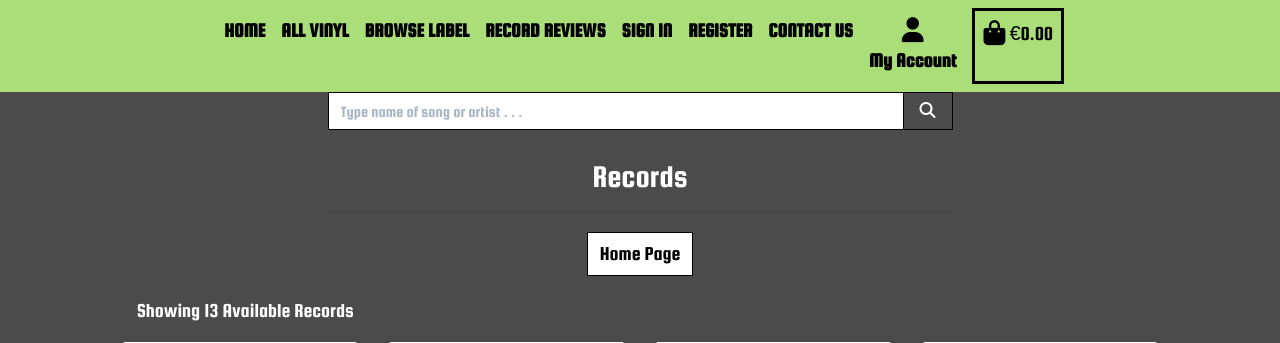
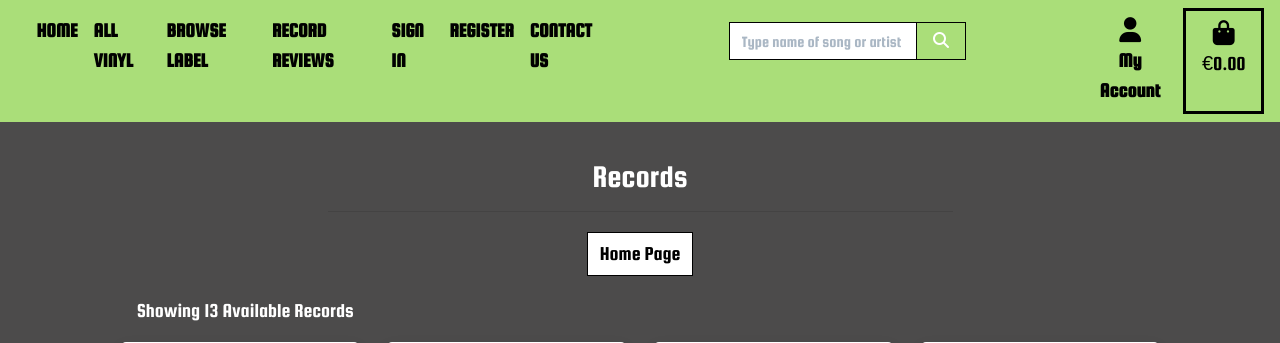
Before and after one commit to David-Maura-Rodgers/House-Vinyl-Ireland, a Django app: page /products/ in a window 1280 px wide. Shown: the top 343 px of the page. Run offline with Django 3.2, Linux system fonts and the light colour scheme; data comes from the database, SQL or seed files in the repository; both versions use the stored data as it was after the commit; some libraries are stand-ins or nearby versions.

Commit message:
edit: have decided to now have searchbar in main nav rather than selected pages

```diff
--- a/home_page/templates/home_page/index.html
+++ b/home_page/templates/home_page/index.html
@@ -8,10 +8,6 @@
             </div>
         </div>
     </div>
-{% endblock %}
-
-{% block searchbar %}
-    {% include 'includes/searchbar.html' %}
 {% endblock %}
 
 {% block content %}
--- a/products/templates/products/product_detail.html
+++ b/products/templates/products/product_detail.html
@@ -7,10 +7,6 @@
             <div class="col"></div>
         </div>
     </div>
-{% endblock %}
-
-{% block searchbar %}
-    {% include 'includes/searchbar.html' %}
 {% endblock %}
 
 {% block content %}
--- a/products/templates/products/products.html
+++ b/products/templates/products/products.html
@@ -8,10 +8,6 @@
             </div>
         </div>
     </div>
-{% endblock %}
-
-{% block searchbar %}
-    {% include 'includes/searchbar.html' %}
 {% endblock %}
 
 {% block content %}
--- a/static/css/base.css
+++ b/static/css/base.css
@@ -18,6 +18,15 @@ body {
 
 #main-nav {
     background-color: rgb(170, 222, 121);
+}
+
+.navbar-nav {
+    margin-left: 1%;
+}
+
+#searchbar {
+    margin-top: 3%;
+    width: 475px;
 }
 
 .nav-item {
--- a/templates/includes/main-nav.html
+++ b/templates/includes/main-nav.html
@@ -1,5 +1,5 @@
 <div class="collapse navbar-collapse" id="main-nav">
-    <ul class="navbar-nav ml-auto w-auto mx-auto">
+    <ul class="navbar-nav">
 
         <!-- Links available to all visitors -->
         <li class="nav-item">
@@ -68,6 +68,13 @@
             <a class="nav-link text-black font-weight-bold" href="{% url 'contact' %}" aria-label="link to contact us page">
             <span class="span-nav">Contact Us</a></span>
         </li>
+        <li class="nav-item">
+            <div id="searchbar">
+                {% block searchbar %}
+                {% include 'includes/searchbar.html' %}
+                {% endblock %}
+            </div>
+        </li>
         <li class="list-inline-item dropdown">
             <a class="nav-link text-black font-weight-bold" href="#" id="user-options" data-toggle="dropdown" aria-haspopup="true"
                 aria-expanded="false">
@@ -89,10 +96,10 @@
                 {% endif %}
             </div>
         </li>
-        <li class="borderBlink list-inline-item">
+        <li class="borderBlink nav-item">
             <a class="{% if grand_total %} text-white bg-dark {% else %}text-black{% endif %} nav-link"
                 href="{% url 'view_basket' %}">
-                <div class="text-center"><i class="fas fa-shopping-bag fa-lg basket"></i>
+                <div class="text-center"><i class="fas fa-shopping-bag fa-lg"></i>
                     <span class="span-nav">
                         {% if grand_total %}
                             €{{ grand_total|floatformat:2 }}
```
Also changed, not shown: db.sqlite3.
